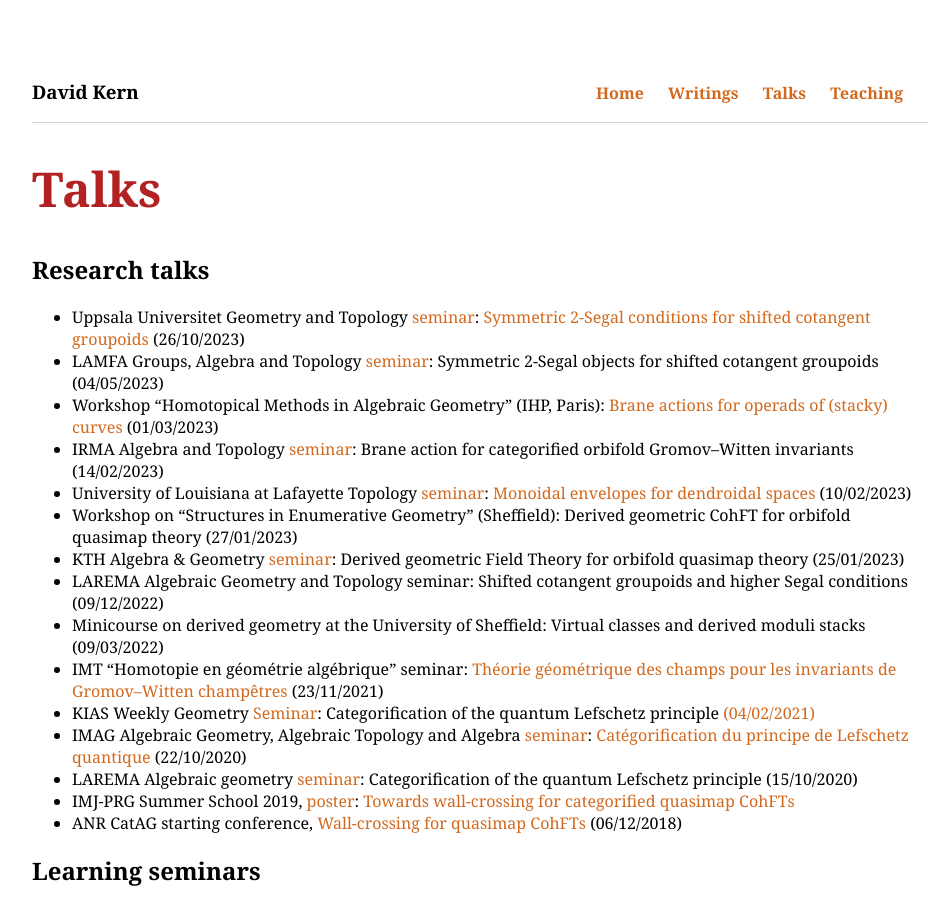
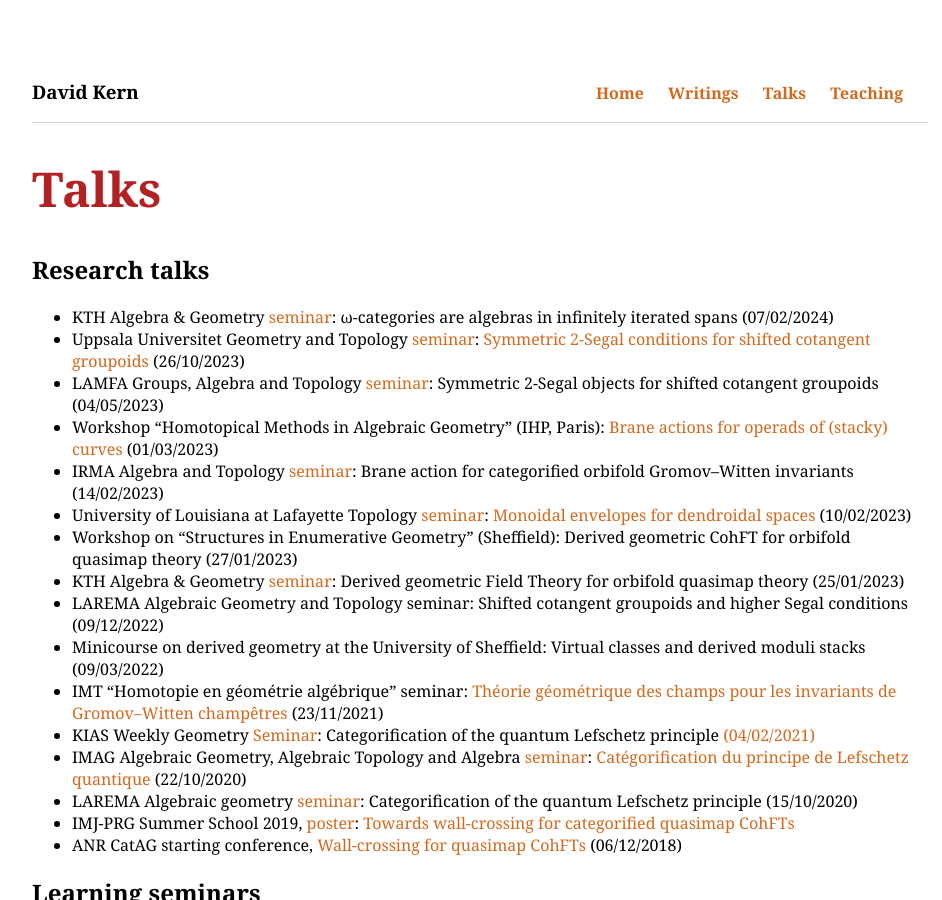
Before and after one commit to dskern/dskern.github.io, a Jekyll site: the page built from talks.html, in a window 1280 px wide and 900 px high. Shown: the whole window, without its empty margins (160-1102 px from the left). Built offline with Jekyll 4.4.1, drawn with Linux system fonts in a browser that asks for light colours.

Commit message:
Update talks.html

```diff
--- a/talks.html
+++ b/talks.html
@@ -6,6 +6,7 @@ layout: default
 <h2>Research talks</h2>
 
 <ul>
+    <li>KTH Algebra & Geometry <a href="https://www.math-stockholm.se/en/kalender/alggeo/david-kern-categories-are-algebras-in-infinitely-iterated-spans-1.1313574?date=2024-02-07&orgdate=2024-02-01&length=1&orglength=29">seminar</a>: &omega;-categories are algebras in infinitely iterated spans (07/02/2024)</li>
     <li>Uppsala Universitet Geometry and Topology <a href="https://www.math.uu.se/research/geometry-and-physics/geometry-and-topology-seminar/"> seminar</a>: <a href="Talks/CotgtGrpd.pdf">Symmetric 2-Segal conditions for shifted cotangent groupoids</a> (26/10/2023)</li>
     <li>LAMFA Groups, Algebra and Topology <a href="https://www.lamfa.u-picardie.fr/GAT/seminaire/2023">seminar</a>: Symmetric 2-Segal objects for shifted cotangent groupoids (04/05/2023)</li>
     <li>Workshop “Homotopical Methods in Algebraic Geometry” (IHP, Paris): <a href="Talks/BraneGW.pdf">Brane actions for operads of (stacky) curves</a> (01/03/2023)</li>
```
